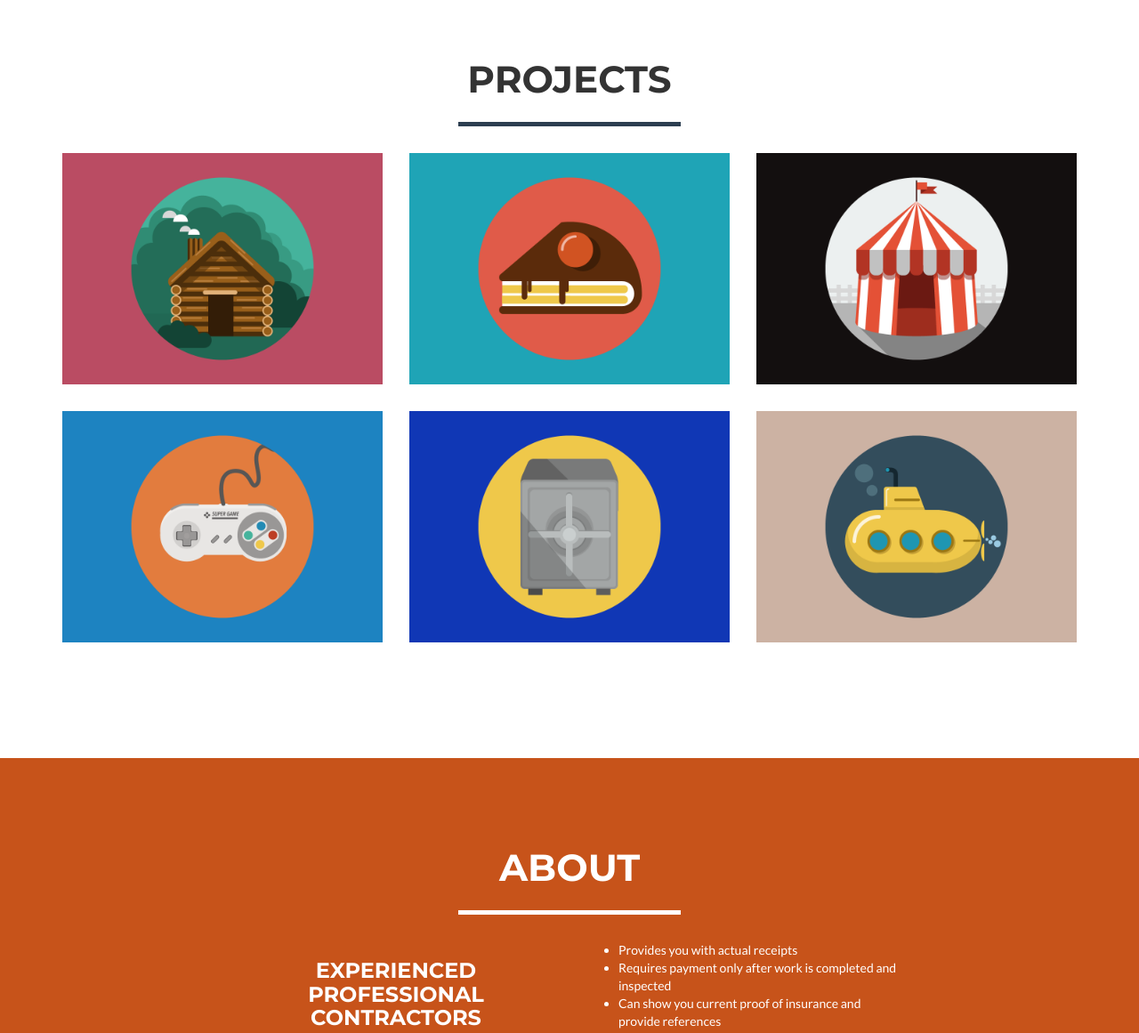
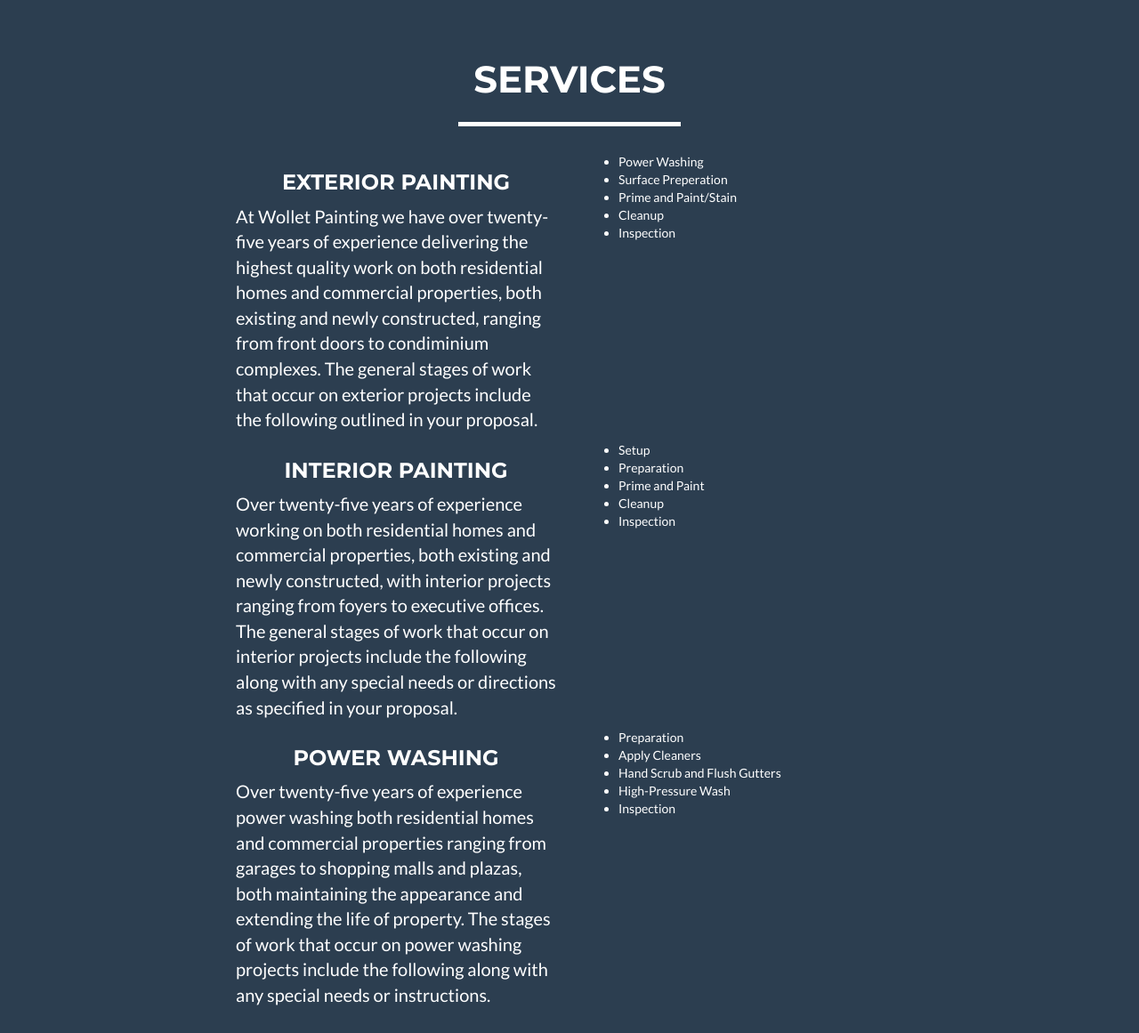
Before and after one commit to wolletpainting/wolletpainting.github.io, a website: page index.html in a window 1280 px wide. Shown: the part 800-1961 px from the top of the page at 89% size. Drawn offline with nearby package versions, Linux system fonts and the light colour scheme; files that its build step writes are made by us from their sources.

Commit message:
Customize primary and other site colors; add test; rev version

```diff
--- a/index.html
+++ b/index.html
@@ -51,10 +51,13 @@
                         <a href="#page-top"></a>
                     </li>
                     <li class="page-scroll">
-                        <a href="#portfolio">Services</a>
+                        <a href="#services">Services</a>
                     </li>
                     <li class="page-scroll">
                         <a href="#about">About</a>
+                    </li>
+                    <li class="page-scroll">
+                        <a href="#portfolio">Projects</a>
                     </li>
                     <li class="page-scroll">
                         <a href="#contact">Contact</a>
@@ -81,6 +84,75 @@
             </div>
         </div>
     </header>
+
+
+        <!-- About Section -->
+        <section class="services" id="services">
+            <div class="container">
+                <div class="row">
+                    <div class="col-lg-12 text-center">
+                        <h2>Services</h2>
+                        <hr class="star-light">
+                    </div>
+                </div>
+                <div class="row">
+                    <div class="col-lg-4 col-lg-offset-2">
+                        <h3 class="text-center">Exterior Painting</h3>
+                        <p>
+                            At Wollet Painting we have over twenty-five years of experience delivering the highest quality work on both residential homes and commercial properties, both existing and newly constructed, ranging from front doors to condiminium complexes. The general stages of work that occur on exterior projects include the following outlined in your proposal.
+                        </p>
+
+                    </div>
+                    <div class="col-lg-4">
+                        <ul>
+                            <li>Power Washing</li>
+                            <li>Surface Preperation</li>
+                            <li>Prime and Paint/Stain</li>
+                            <li>Cleanup</li>
+                            <li>Inspection</li>
+                        </ul>
+                    </div>
+
+                </div>
+                <div class="row">
+                    <div class="col-lg-4 col-lg-offset-2">
+                        <h3 class="text-center">Interior Painting</h3>
+                        <p>
+                            Over twenty-five years of experience working on both residential homes and commercial properties, both existing and newly constructed, with interior projects ranging from foyers to executive offices. The general stages of work that occur on interior projects include the following along with any special needs or directions as specified in your proposal.
+
+                    </div>
+                    <div class="col-lg-4">
+                        <ul>
+                            <li>Setup</li>
+                            <li>Preparation</li>
+                            <li>Prime and Paint</li>
+                            <li>Cleanup</li>
+                            <li>Inspection</li>
+                        </ul>
+                    </div>
+
+                </div>
+                <div class="row">
+                    <div class="col-lg-4 col-lg-offset-2">
+                        <h3 class="text-center">Power Washing</h3>
+                        <p>
+                            Over twenty-five years of experience power washing both residential homes and commercial properties ranging from garages to shopping malls and plazas, both maintaining the appearance and extending the life of property. The stages of work that occur on power washing projects include the following along with any special needs or instructions.
+
+                    </div>
+                        <div class="col-lg-4">
+                            <ul>
+                                <li>Preparation</li>
+                                <li>Apply Cleaners</li>
+                                <li>Hand Scrub and Flush Gutters</li>
+                                <li>High-Pressure Wash</li>
+                                <li>Inspection</li>
+                            </ul>
+                    </div>
+
+                </div>
+            </div>
+        </section>
+
 
     <!-- Portfolio Grid Section -->
     <section id="portfolio">
@@ -157,7 +229,7 @@
     </section>
 
     <!-- About Section -->
-    <section class="success" id="about">
+    <section class="about" id="about">
         <div class="container">
             <div class="row">
                 <div class="col-lg-12 text-center">
--- a/less/freelancer.less
+++ b/less/freelancer.less
@@ -207,6 +207,16 @@
 
 section.success {
 	background: @theme-success;
+	color: white;
+}
+
+section.services {
+	background: @theme-services;
+	color: white;
+}
+
+section.about {
+	background: @theme-about;
 	color: white;
 }
 
--- a/less/variables.less
+++ b/less/variables.less
@@ -3,7 +3,10 @@
 // Gray and Brand Colors for use across theme
 
 @theme-primary:    #2C3E50;
+@theme-about:    #C7531A;
 @theme-success:    #C7531A;
+@theme-services:   #2C3E50;
+
 //@theme-success:    #DB7818;
 //@theme-success:    #18BC9C;
 
```
Also changed, not shown: package.json (+6 -6 lines), css/freelancer.css, css/freelancer.min.css, js/freelancer.min.js.
